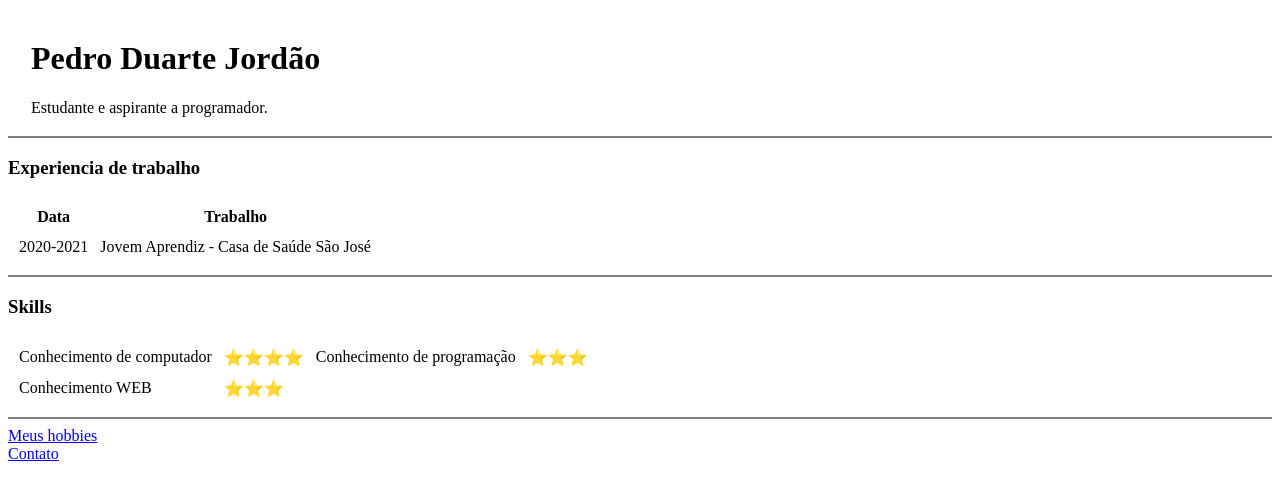
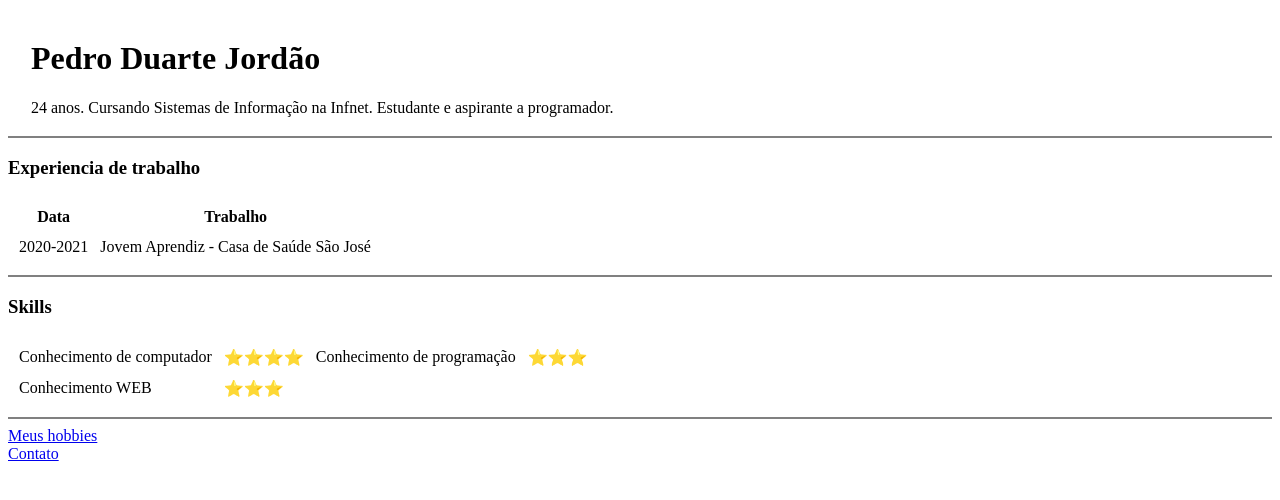
Before and after one commit to ppdrox/primeiro-projeto, a plain HTML site: page index.html in a window 1280 px wide. Drawn offline with Linux system fonts and the light colour scheme.

Commit message:
Update index.html

```diff
--- a/index.html
+++ b/index.html
@@ -10,6 +10,8 @@
          <td><img src="" alt=""></td>
          <td>
             <h1>Pedro Duarte Jordão</h1>
+            24 anos.
+            Cursando Sistemas de Informação na Infnet.
             Estudante e aspirante a programador.
          </td>
       </tr>
```
